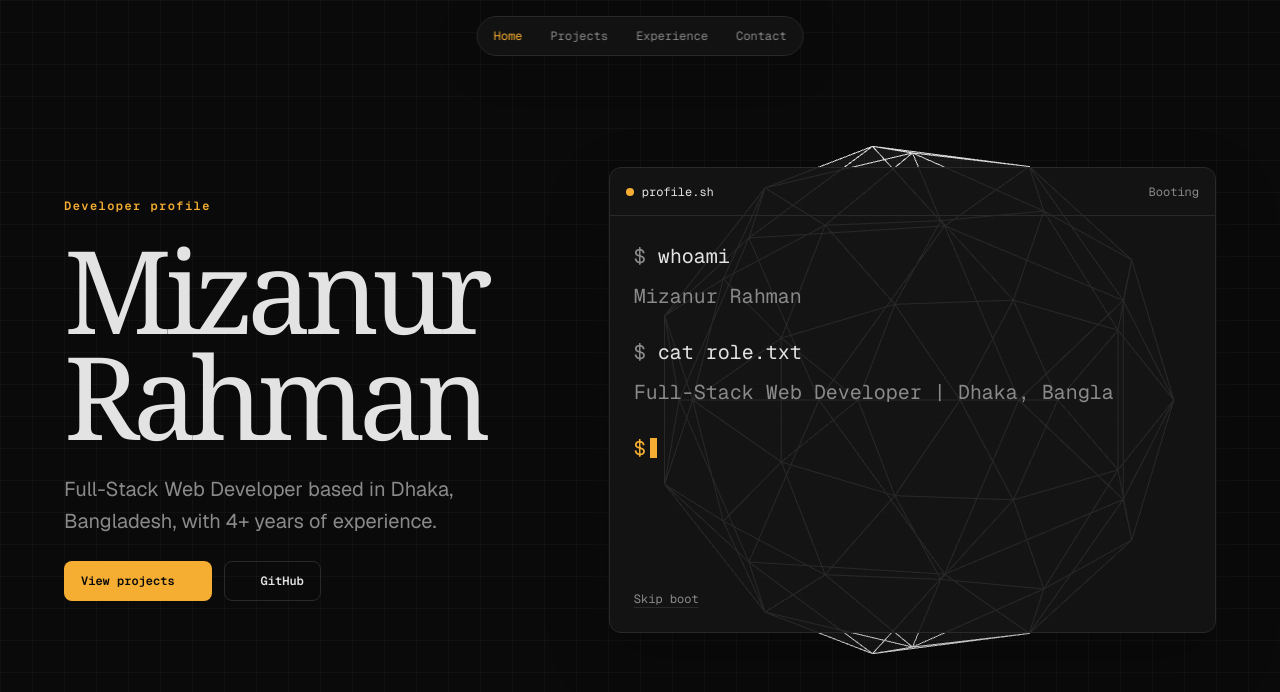
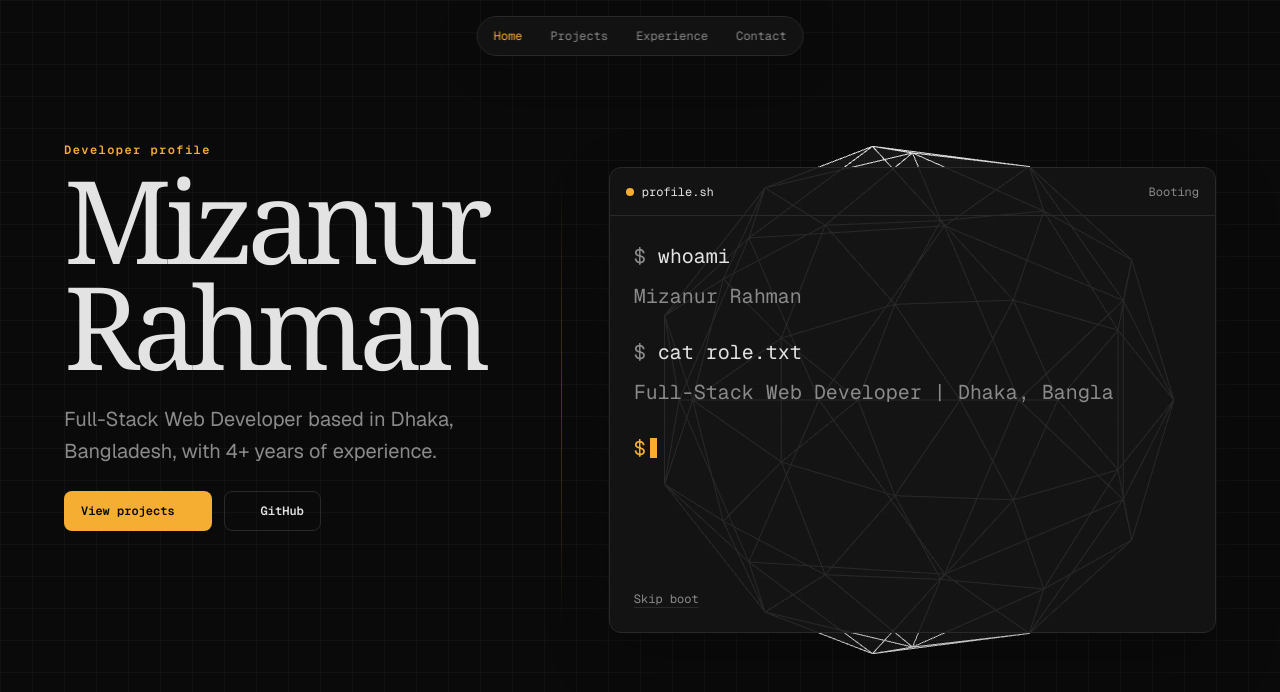
Before and after one commit to mizanmahi/portfolio2, a Next.js app: page / in a window 1280 px wide. Shown: the top 692 px of the page. Built offline with nearby package versions, Linux system fonts and the light colour scheme; some icons are missing.

Commit message:
style(hero): unify heading and terminal composition

```diff
--- a/app/globals.css
+++ b/app/globals.css
@@ -413,8 +413,35 @@
   @media (min-width: 64rem) {
     .hero-grid {
       grid-template-columns: minmax(0, 0.85fr) minmax(var(--measure-terminal), 1.15fr);
-      align-items: center;
+      align-items: start;
       gap: var(--space-24);
+    }
+
+    .hero-intro {
+      position: relative;
+    }
+
+    .hero-kicker {
+      position: absolute;
+      top: calc(var(--space-6) * -1);
+      left: 0;
+    }
+
+    .hero-terminal-wrap::before {
+      position: absolute;
+      z-index: 2;
+      top: 0;
+      bottom: 0;
+      left: calc(var(--space-12) * -1);
+      width: 1px;
+      content: "";
+      pointer-events: none;
+      background: linear-gradient(
+        to bottom,
+        transparent,
+        hsl(var(--accent) / 0.28),
+        transparent
+      );
     }
   }
 }
```
